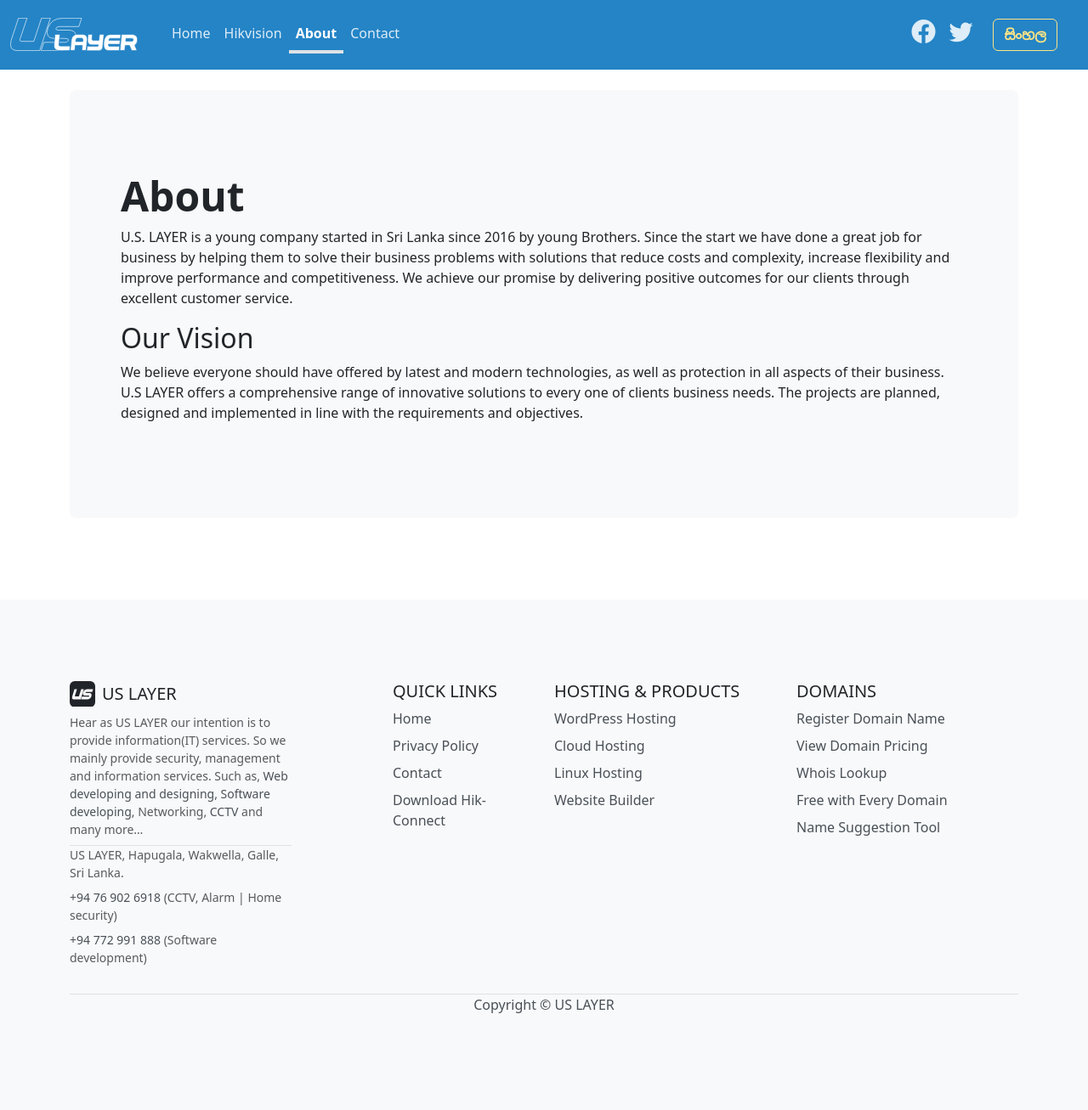
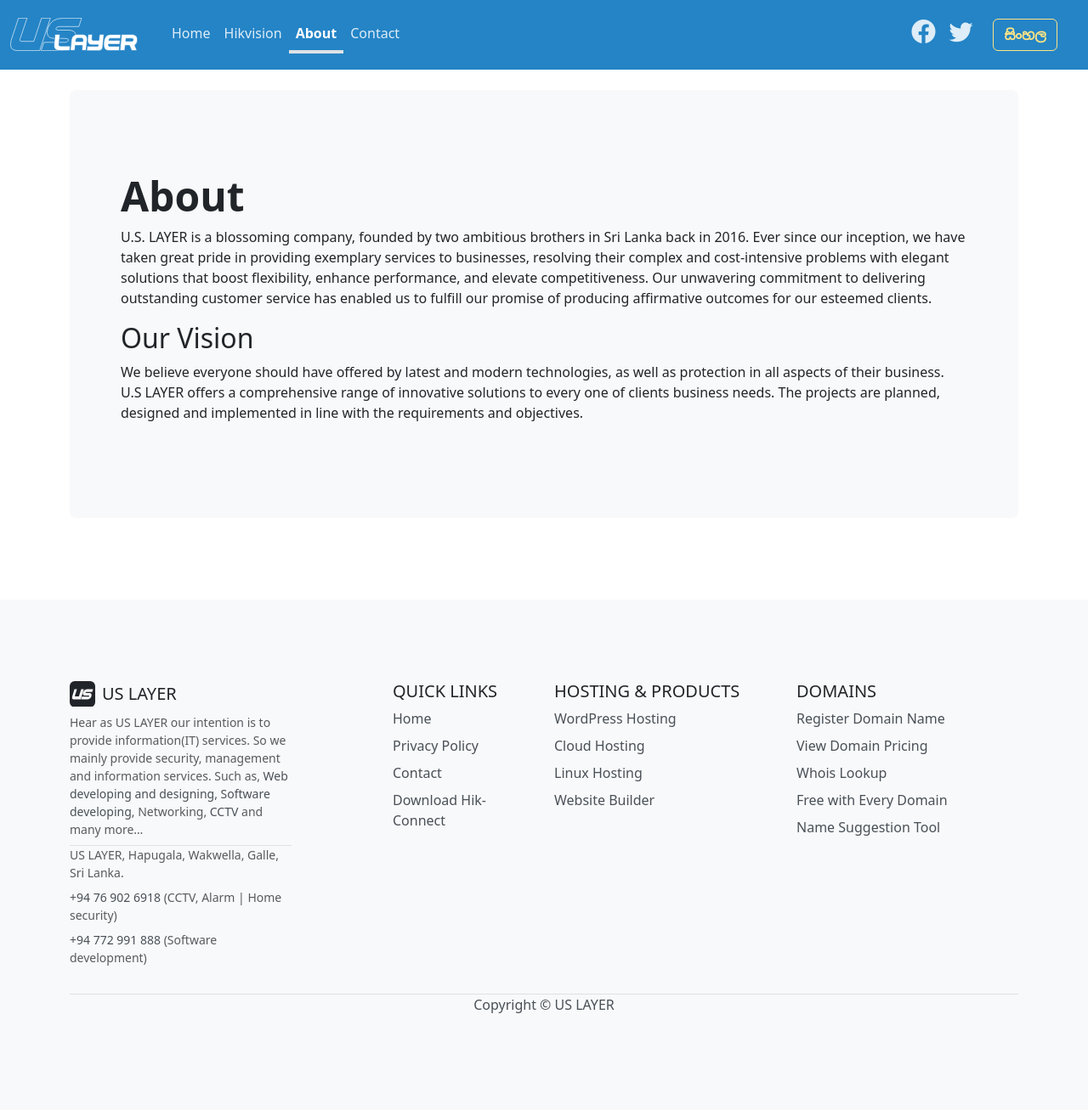
Before and after one commit to uslayer/uslayer.github.io, a Jekyll site: the page built from pages/about.md, in a window 1280 px wide. Shown: the whole page at 85% size. Built offline with Jekyll 4.4.1, drawn with Linux system fonts in a browser that asks for light colours.

Commit message:
Update about.md

```diff
--- a/pages/about.md
+++ b/pages/about.md
@@ -5,7 +5,7 @@
 #image: assets/images/screenshot.png
 ---
 
-U.S. LAYER is a young company started in Sri Lanka since 2016 by young Brothers. Since the start we have done a great job for business by helping them to solve their business problems with solutions that reduce costs and complexity, increase flexibility and improve performance and competitiveness. We achieve our promise by delivering positive outcomes for our clients through excellent customer service.
+U.S. LAYER is a blossoming company, founded by two ambitious brothers in Sri Lanka back in 2016. Ever since our inception, we have taken great pride in providing exemplary services to businesses, resolving their complex and cost-intensive problems with elegant solutions that boost flexibility, enhance performance, and elevate competitiveness. Our unwavering commitment to delivering outstanding customer service has enabled us to fulfill our promise of producing affirmative outcomes for our esteemed clients.
 
 ## Our Vision
 We believe everyone should have offered by latest and modern technologies, as well as protection in all aspects of their business. U.S LAYER offers a comprehensive range of innovative solutions to every one of clients business needs. The projects are planned, designed and implemented in line with the requirements and objectives.
```
